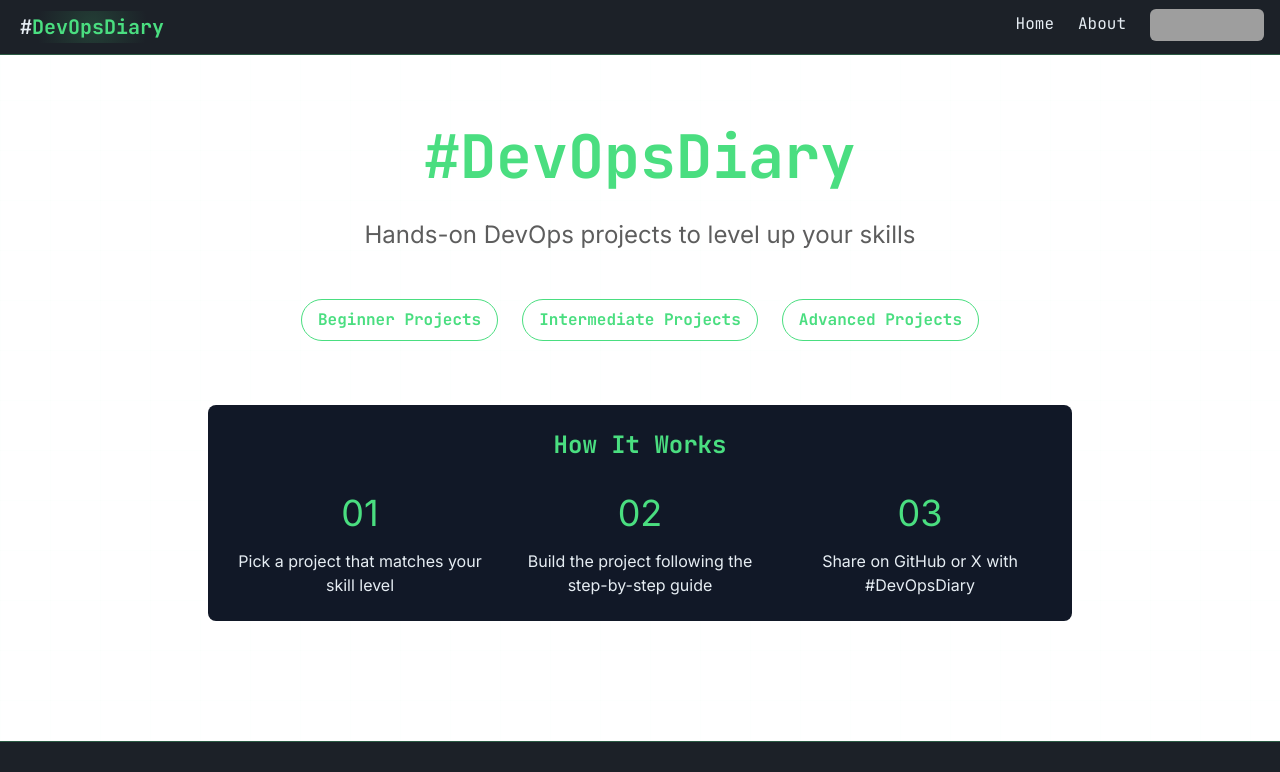
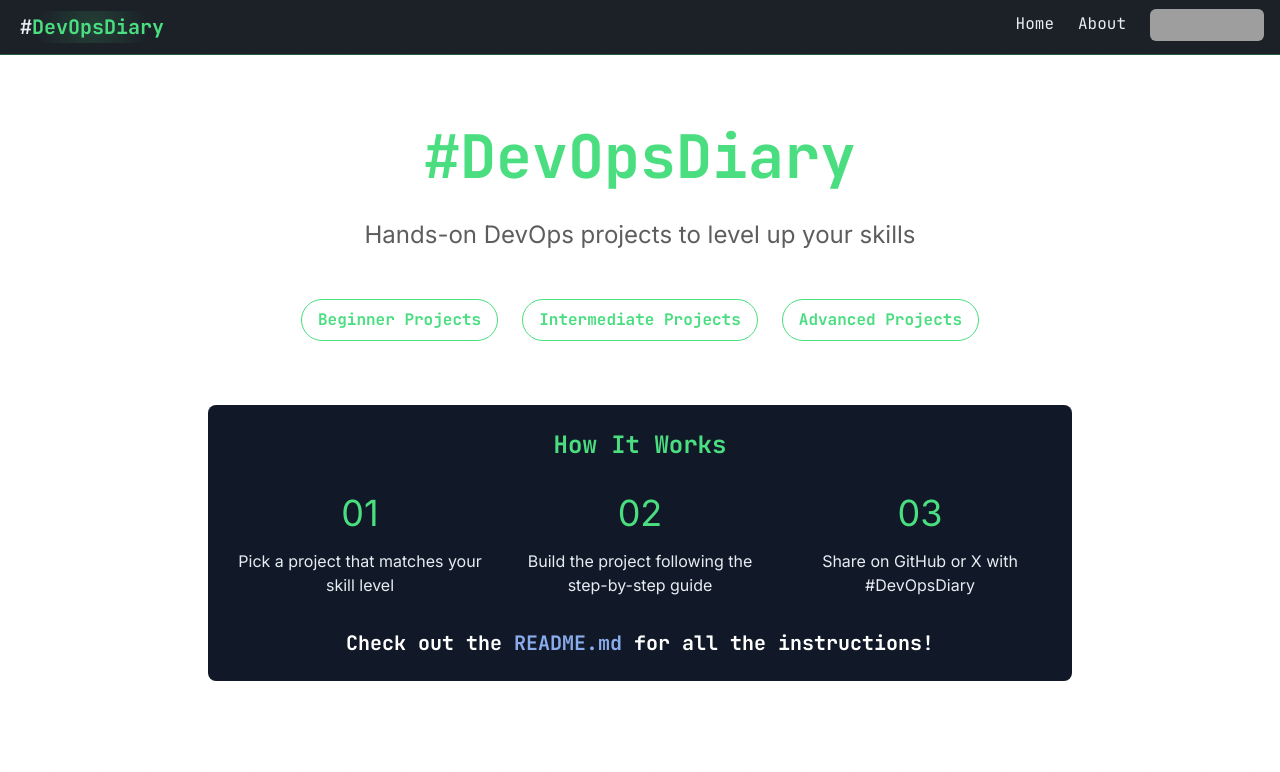
Before and after one commit to everton-tenorio/DevOpsDiary, a Vue app: page / in a window 1280 px wide. Shown: the top 772 px of the page. Built offline with nearby package versions, Linux system fonts and the light colour scheme; grey boxes are pictures that could not be loaded.

Commit message:
chore: general maintenance done

```diff
--- a/src/pages/Home.vue
+++ b/src/pages/Home.vue
@@ -42,6 +42,10 @@
             <p>Share on GitHub or X with #DevOpsDiary</p>
           </div>
         </div>
+
+        <p class="text-xl font-mono font-bold text-[white] mt-8">
+          Check out the <a class="text-[#8aacec]" href="https://github.com/everton-tenorio/DevOpsDiary/tree/develop?tab=readme-ov-file#how-to-get-started">README.md</a> for all the instructions!
+        </p>
       </div>
 
       <!-- Community Section -
```
